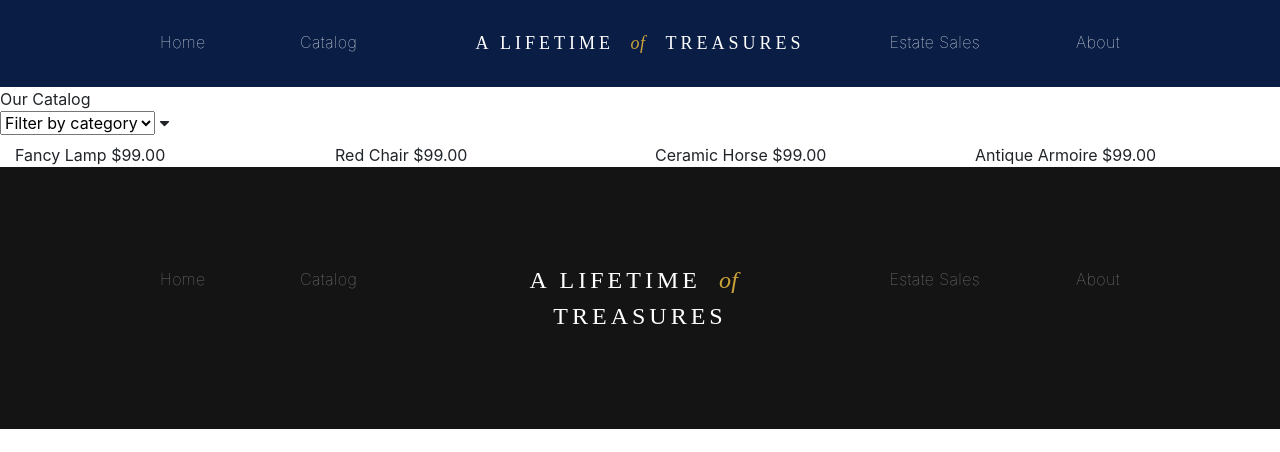
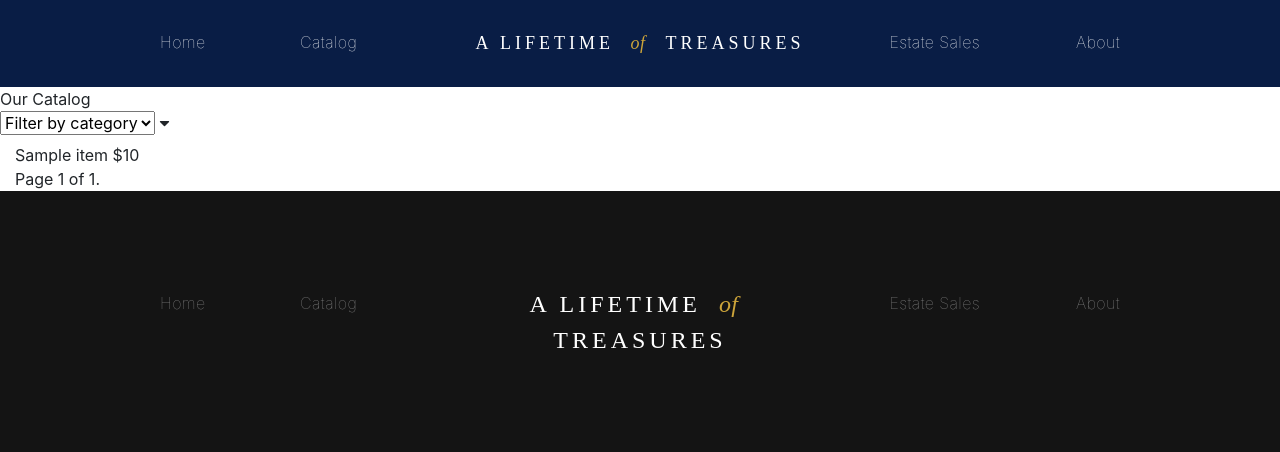
Before and after one commit to TJBANEY/lifetime-of-treasures, a Django app: template lifetimeoftreasures/templates/catalog.html in a window 1280 px wide. Shown: the top 452 px of the page. Run offline with Django 3.2, Linux system fonts and the light colour scheme; the template is opened without the code that fills it: most values are stand-ins (such as "Sample title", 1, 10 or a date in 2020); style sheets or scripts are compiled from the project's sources; parts of the project's set-up code (start-up, migrations or seed data) failed here and were passed over; some libraries are stand-ins or nearby versions; grey boxes are pictures that could not be loaded.

Commit message:
Iterate over inventory query rather than using hardcoded values

```diff
--- a/inventory/admin.py
+++ b/inventory/admin.py
@@ -9,3 +9,5 @@ class CategoryAdmin(admin.ModelAdmin):
 @admin.register(InventoryItem)
 class InventoryAdmin(admin.ModelAdmin):
     model = InventoryItem
+
+    list_display = ('name', 'category', 'price', 'created_at')
--- a/lifetimeoftreasures/settings/base.py
+++ b/lifetimeoftreasures/settings/base.py
@@ -132,6 +132,7 @@ STATIC_URL = '/static/'
 
 # MEDIA_ROOT = "https://s3.us-east-2.amazonaws.com/lifetimeoftreasures/media/"
 
+MEDIA_URL = '/media/'
 
 # ======= FILEBROWSER =======#
 FILEBROWSER_DIRECTORY = ''
--- a/lifetimeoftreasures/settings/development.py
+++ b/lifetimeoftreasures/settings/development.py
@@ -6,6 +6,10 @@ DATABASES['default'] = {
     'ENGINE': 'django.db.backends.sqlite3',
     'NAME': os.path.join(BASE_DIR, 'db.sqlite3'),
 }
+
+MEDIA_ROOT = os.path.join(BASE_DIR, '../media')
+
+print(MEDIA_ROOT)
 
 # DEFAULT_FILE_STORAGE = 'filebrowser_s3.storage.S3MediaStorage'
 #
--- a/lifetimeoftreasures/templates/catalog.html
+++ b/lifetimeoftreasures/templates/catalog.html
@@ -20,42 +20,35 @@
         </div>
         <div id="inventory" class="container-fluid col-xs-12">
             <div class="row">
-                <div class="col gallery-item-container">
-                    <div class="gallery-item-card">
-                        <div class="image one"></div>
-                        <div class="info">
-                            <span class="name">Fancy Lamp</span>
-                            <span class="price">$99.00</span>
+                {% for item in inventory %}
+                    <div class="col-3 gallery-item-container">
+                        <div class="gallery-item-card">
+                            <div class="image" style="background-image: url('/{{ item.image }}')"></div>
+                            <div class="info">
+                                <span class="name">{{ item.name }}</span>
+                                <span class="price">${{ item.price }}</span>
+                            </div>
                         </div>
                     </div>
-                </div>
-                <div class="col gallery-item-container">
-                    <div class="gallery-item-card">
-                        <div class="image two"></div>
-                        <div class="info">
-                            <span class="name">Red Chair</span>
-                            <span class="price">$99.00</span>
-                        </div>
-                    </div>
-                </div>
-                <div class="col gallery-item-container">
-                    <div class="gallery-item-card">
-                        <div class="image three"></div>
-                        <div class="info">
-                            <span class="name">Ceramic Horse</span>
-                            <span class="price">$99.00</span>
-                        </div>
-                    </div>
-                </div>
-                <div class="col gallery-item-container">
-                    <div class="gallery-item-card">
-                        <div class="image four"></div>
-                        <div class="info">
-                            <span class="name">Antique Armoire</span>
-                            <span class="price">$99.00</span>
-                        </div>
-                    </div>
-                </div>
+                {% endfor %}
+            </div>
+
+            <div class="pagination">
+                <span class="step-links">
+                    {% if contacts.has_previous %}
+                        <a href="?page=1">&laquo; first</a>
+                        <a href="?page={{ inventory.previous_page_number }}">previous</a>
+                    {% endif %}
+
+                    <span class="current">
+                        Page {{ inventory.number }} of {{ inventory.paginator.num_pages }}.
+                    </span>
+
+                    {% if inventory.has_next %}
+                        <a href="?page={{ inventory.next_page_number }}">next</a>
+                        <a href="?page={{ inventory.paginator.num_pages }}">last &raquo;</a>
+                    {% endif %}
+                </span>
             </div>
         </div>
     </div>
--- a/lifetimeoftreasures/urls.py
+++ b/lifetimeoftreasures/urls.py
@@ -1,5 +1,8 @@
 from django.contrib import admin
 from django.urls import path
+
+from django.conf import settings
+from django.conf.urls.static import static
 
 from filebrowser.sites import site
 
@@ -11,4 +14,4 @@ urlpatterns = [
     path('admin/', admin.site.urls),
     path('catalog/', inventory_catalog),
     path('', landing_page)
-]
+] + static(settings.MEDIA_URL, document_root=settings.MEDIA_ROOT)
```
Also changed, not shown: inventory/views.py (+22 -1 lines), lifetimeoftreasures/static/less/main.css (+5 -12 lines), lifetimeoftreasures/static/less/main.less (+4 -16 lines), _versions/media/inventory/armoire_admin_thumbnail.jpg (added), lifetimeoftreasures/db.sqlite3.
